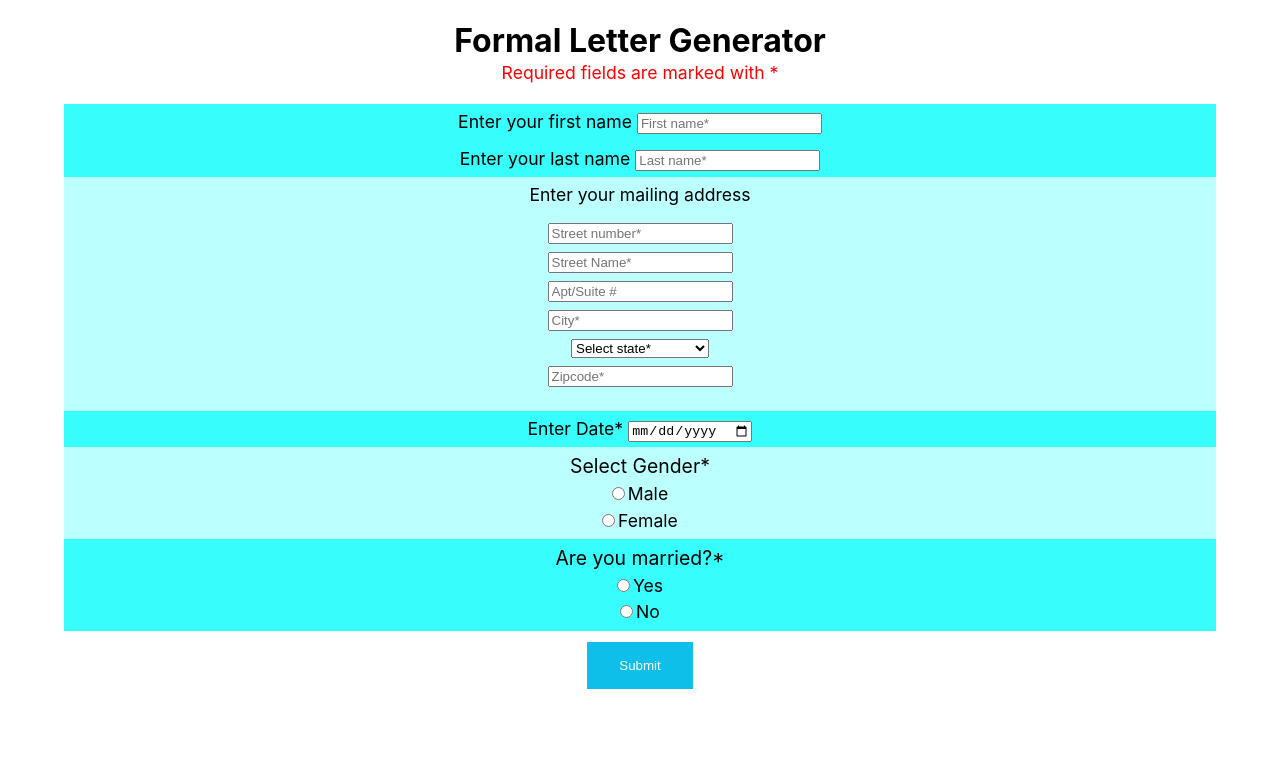
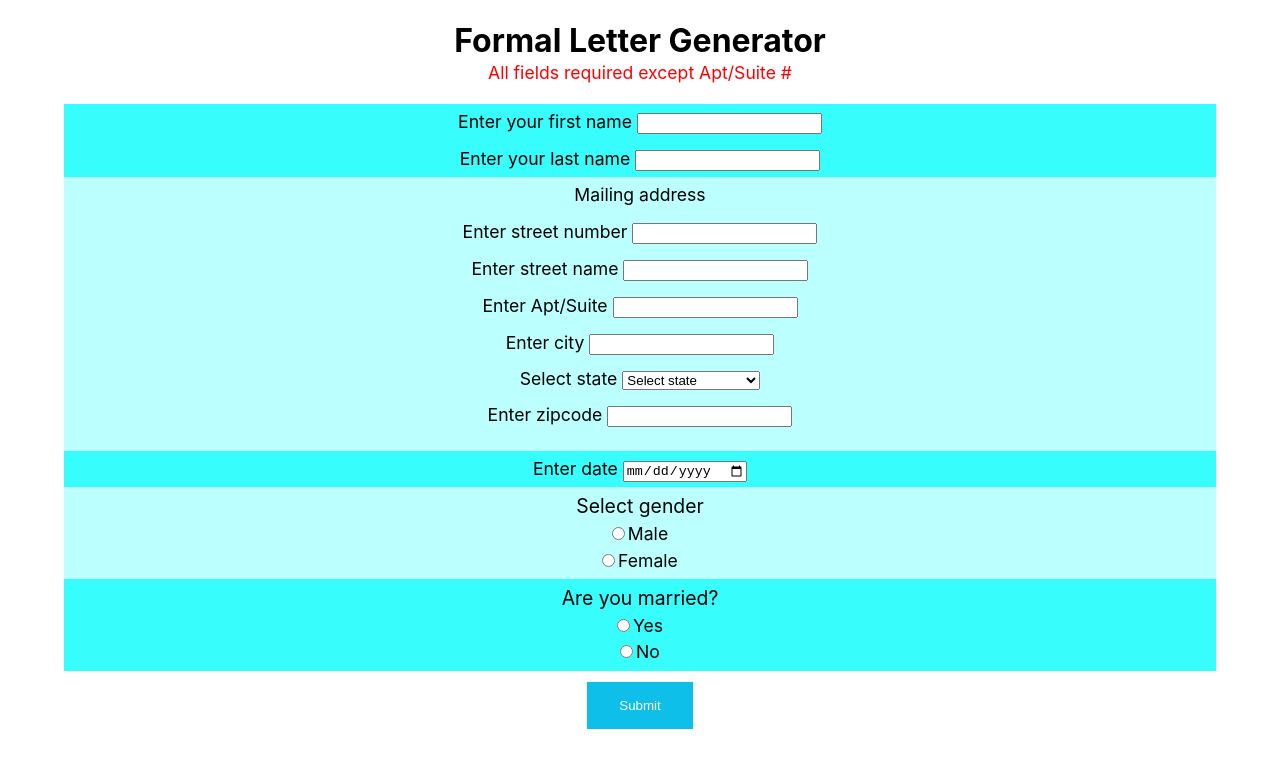
Before and after one commit to kylewcode/react-html-letter-v2, a React (Create React App) app: page / in a window 1280 px wide. Shown: the top 768 px of the page. Built offline with nearby package versions, Linux system fonts and the light colour scheme; no server answers.

Commit message:
eslint configs/App and Modal launch & input assertion

```diff
--- a/package.json
+++ b/package.json
@@ -22,9 +22,8 @@
     "extends": [
       "react-app",
       "react-app/jest",
-      "testing-library/react",
-      "jest-dom",
-      "jest-dom/recommended"
+      "plugin:testing-library/react",
+      "plugin:jest-dom/recommended"
     ]
   },
   "browserslist": {
--- a/src/App.css
+++ b/src/App.css
@@ -83,7 +83,6 @@ button {
 
 .user-inputs fieldset input,
 .user-inputs fieldset select {
-  display: block;
   margin: 8px auto;
 }
 
--- a/src/App.js
+++ b/src/App.js
@@ -133,7 +133,7 @@ function App() {
   const formElement = (
     <div className="user-inputs">
       <h1>Formal Letter Generator</h1>
-      <p className="required-field">Required fields are marked with *</p>
+      <p className="required-field">All fields required except Apt/Suite #</p>
       <form onSubmit={handleSubmit}>
         <ul>
           <li className="bg-bright">
@@ -143,7 +143,6 @@ function App() {
               name="first-name"
               id="user-first-name"
               value={state.firstName}
-              placeholder="First name*"
               required
               onChange={(e) =>
                 setState({ ...state, firstName: e.target.value })
@@ -157,56 +156,65 @@ function App() {
               name="last-name"
               id="user-last-name"
               value={state.lastName}
-              placeholder="Last name*"
               required
               onChange={(e) => setState({ ...state, lastName: e.target.value })}
             />
           </li>
           <li className="bg-light">
             <fieldset>
-              <legend>Enter your mailing address</legend>
+              <legend>Mailing address</legend>
+              <div>
+                <label htmlFor="user-street-number">Enter street number</label>
                 <input
                   type="text"
                   name="street-number"
                   id="user-street-number"
                   value={state.streetNumber}
-                placeholder="Street number*"
                   required
                   pattern="\d+"
                   onChange={(e) =>
                     setState({ ...state, streetNumber: e.target.value })
                   }
                 />
+              </div>
+              <div>
+                <label htmlFor="user-street-name">Enter street name</label>
                 <input
                   type="text"
                   name="street-name"
                   id="user-street-name"
                   value={state.streetName}
-                placeholder="Street Name*"
                   required
                   onChange={(e) =>
                     setState({ ...state, streetName: e.target.value })
                   }
                 />
+              </div>
+              <div>
+                <label htmlFor="user-apt-suite">Enter Apt/Suite</label>
                 <input
                   type="text"
                   name="apt-suite"
                   id="user-apt-suite"
                   value={state.aptSuite}
-                placeholder="Apt/Suite #"
                   onChange={(e) =>
                     setState({ ...state, aptSuite: e.target.value })
                   }
                 />
+              </div>
+              <div>
+                <label htmlFor="user-city">Enter city</label>
                 <input
                   type="text"
                   name="city"
                   id="user-city"
                   value={state.city}
-                placeholder="City*"
                   required
                   onChange={(e) => setState({ ...state, city: e.target.value })}
                 />
+              </div>
+              <div>
+                <label htmlFor="state-select">Select state</label>
                 <select
                   name="state"
                   id="state-select"
@@ -215,25 +223,28 @@ function App() {
                     setState({ ...state, stateName: e.currentTarget.value })
                   }
                 >
-                <option>Select state*</option>
+                  <option>Select state</option>
                   {statesJSX}
                 </select>
+              </div>
+              <div>
+                <label htmlFor="user-zipcode">Enter zipcode</label>
                 <input
                   type="text"
                   name="zipcode"
                   id="user-zipcode"
                   value={state.zipcode}
-                placeholder="Zipcode*"
                   required
                   pattern="\d{5}"
                   onChange={(e) =>
                     setState({ ...state, zipcode: e.target.value })
                   }
                 />
+              </div>
             </fieldset>
           </li>
           <li className="bg-bright">
-            <label htmlFor="date-input">Enter Date*</label>
+            <label htmlFor="date-input">Enter date</label>
             <input
               type="date"
               name="date"
@@ -244,7 +255,7 @@ function App() {
             />
           </li>
           <li className="bg-light">
-            <p>Select Gender*</p>
+            <p>Select gender</p>
             <div>
               <input
                 type="radio"
@@ -267,7 +278,7 @@ function App() {
             </div>
           </li>
           <li className="bg-bright">
-            <p>Are you married?*</p>
+            <p>Are you married?</p>
             <div>
               <input
                 type="radio"
```
Also changed, not shown: 2 other files (tests, documents, lock files or other folders). Lines whose indentation alone changed are shown as unchanged.
